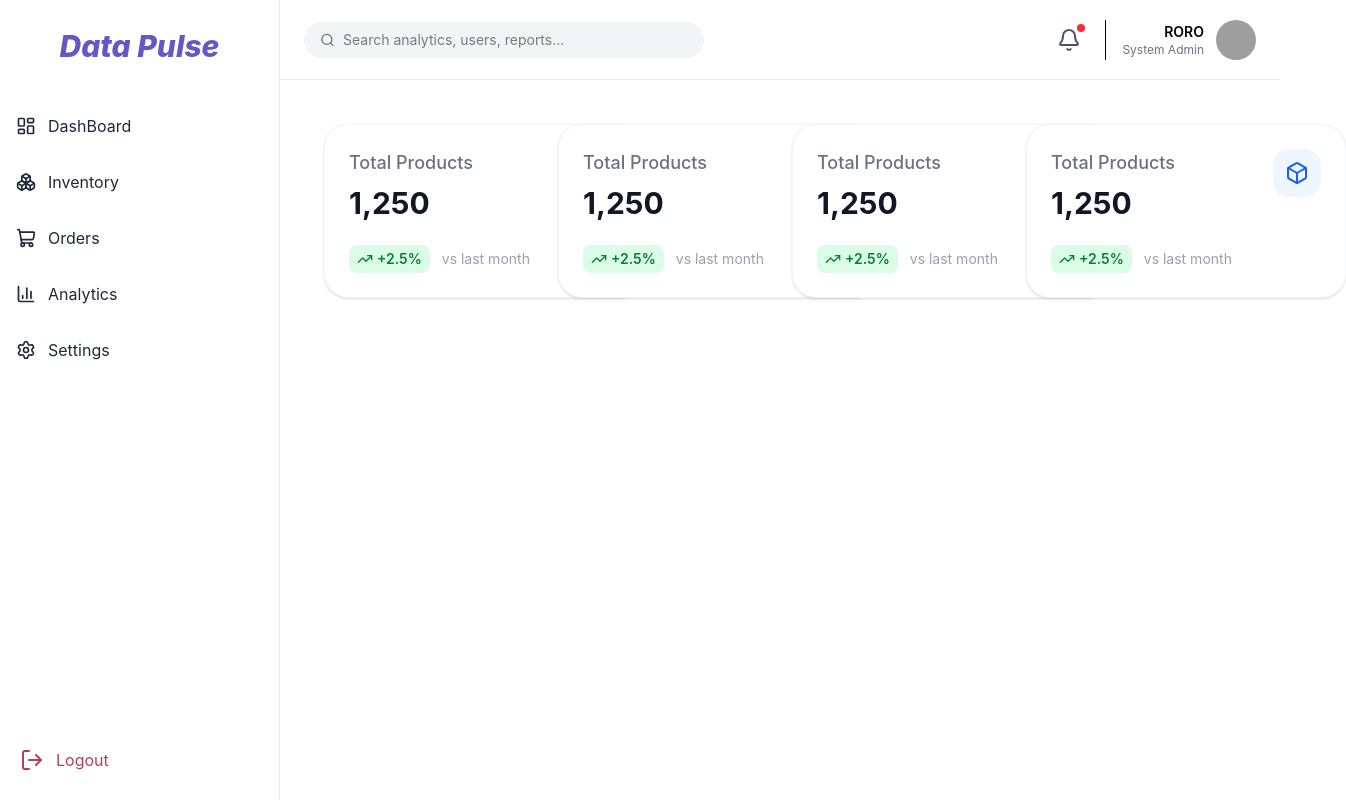
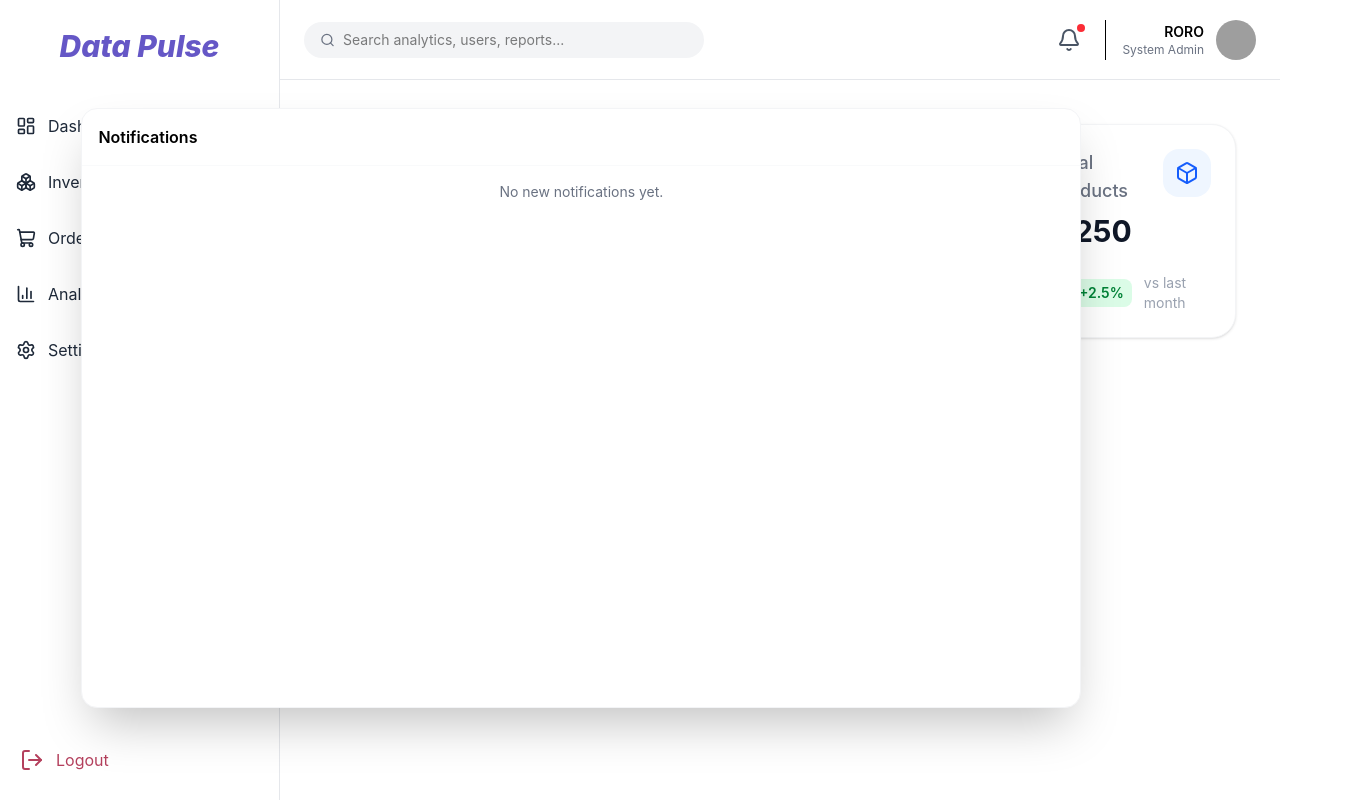
Before and after one commit to Ahmedyehia60/DataPulse, a React (Vite) app: page / in a window 1280 px wide. Both pictures are taken after a click on the element 1069 px from the left and 39 px from the top of the page. Shown: the whole page, 1346 px wide, since content can reach past the window. Built offline with nearby package versions, Linux system fonts and the light colour scheme; grey boxes are pictures that could not be loaded.

Commit message:
dashboard

```diff
--- /dev/null
+++ b/src/components/PopUp.tsx
@@ -0,0 +1,11 @@
+function PopUp() {
+  return (
+    <div className="absolute top-20 right-0 w-250 h-150 bg-white shadow-2xl border border-gray-100 rounded-2xl z-50 overflow-hidden ">
+      <div className="p-4 border-b border-gray-50 font-semibold">
+        Notifications
+      </div>
+      <div className="p-4 text-sm text-gray-500 flex justify-center">No new notifications yet.</div>
+    </div>
+  );
+}
+export default PopUp;
--- a/src/components/StatBox.tsx
+++ b/src/components/StatBox.tsx
@@ -2,7 +2,7 @@ import { Box, TrendingUp } from "lucide-react";
 
 function StatBox() {
   return (
-    <div className="bg-white shadow-sm border border-gray-100 rounded-3xl p-6 w-80">
+    <div className="bg-white shadow-sm border border-gray-100 rounded-3xl p-6 w-full" >
       <div className="flex justify-between items-start mb-4">
         <div>
           <h6 className="text-gray-500 font-medium text-lg mb-2">
--- a/src/layout/Navbar.tsx
+++ b/src/layout/Navbar.tsx
@@ -1,6 +1,9 @@
 import { Bell, Search } from "lucide-react";
+import { useState } from "react";
+import PopUp from "../components/PopUp";
 
 const Navbar = () => {
+  const [isOpen, setIsOpen] = useState(false);
   return (
     <div className="h-20 bg-white border-b border-gray-200 flex items-center justify-between px-6">
       <div className="flex items-center bg-gray-100 px-4 py-2 rounded-full w-100">
@@ -12,9 +15,14 @@ const Navbar = () => {
         />
       </div>
       <div className="flex items-center gap-6">
-        <div className="relative cursor-pointer">
+        <div
+          className="relative cursor-pointer"
+          onClick={() => setIsOpen(!isOpen)}
+        >
           <Bell className="text-gray-600" />
           <span className="absolute -top-1 -right-1 w-2 h-2 bg-red-500 rounded-full"></span>
+
+          {isOpen && <PopUp />}
         </div>
         <div className="flex items-center gap-3 border-l pl-4">
           <div className="text-right">
--- a/src/pages/Dashboard/DashBoard.tsx
+++ b/src/pages/Dashboard/DashBoard.tsx
@@ -2,7 +2,7 @@ import StatBox from "../../components/StatBox";
 
 function DashBoard() {
   return (
-    <div className="grid grid-cols-1 md:grid-cols-4 gap-6 p-7">
+    <div className="grid grid-cols-1 sm:grid-cols-2 lg:grid-cols-4 gap-6 p-7 relative">
       <StatBox />
       <StatBox />
       <StatBox />
```
